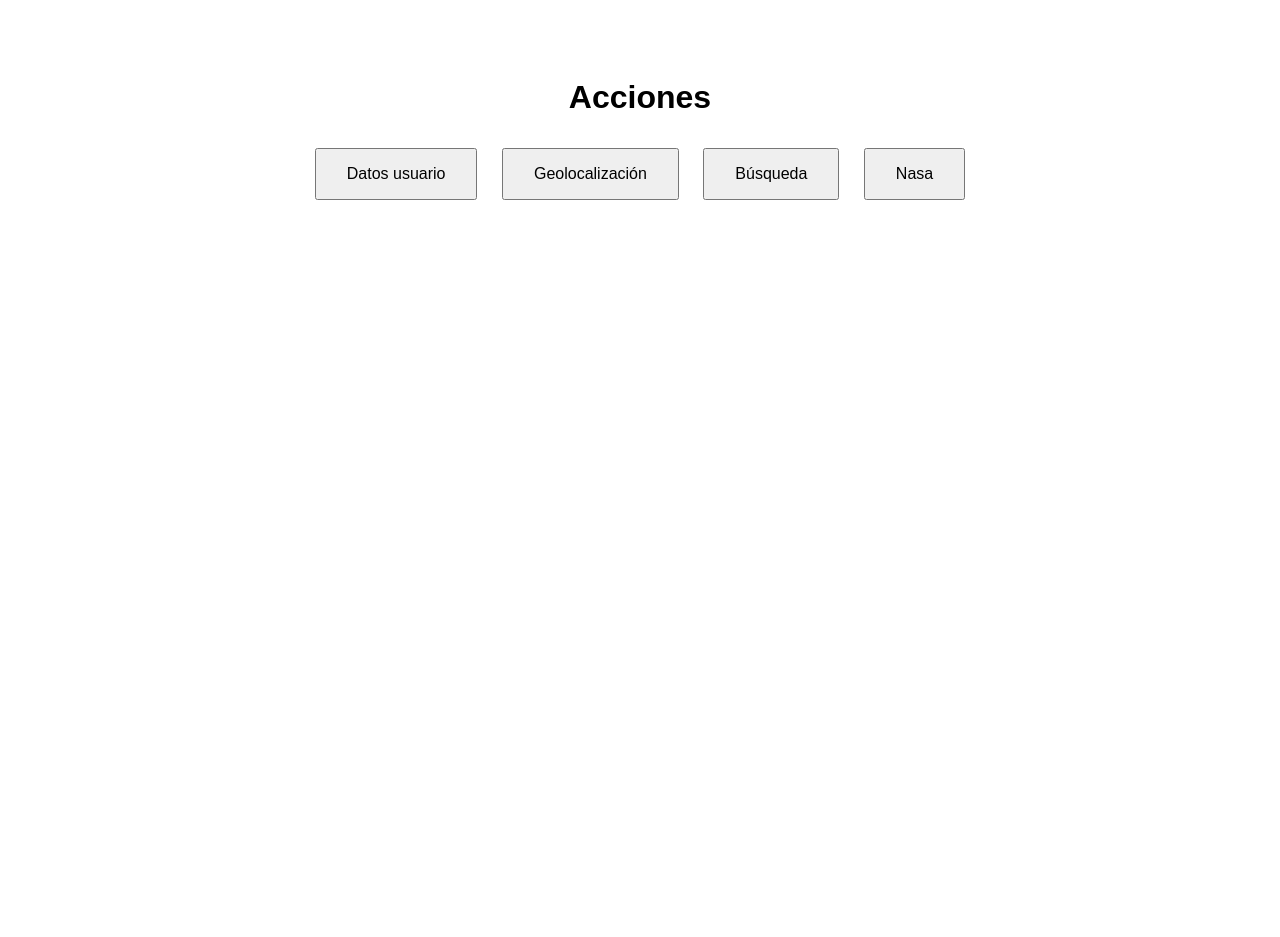
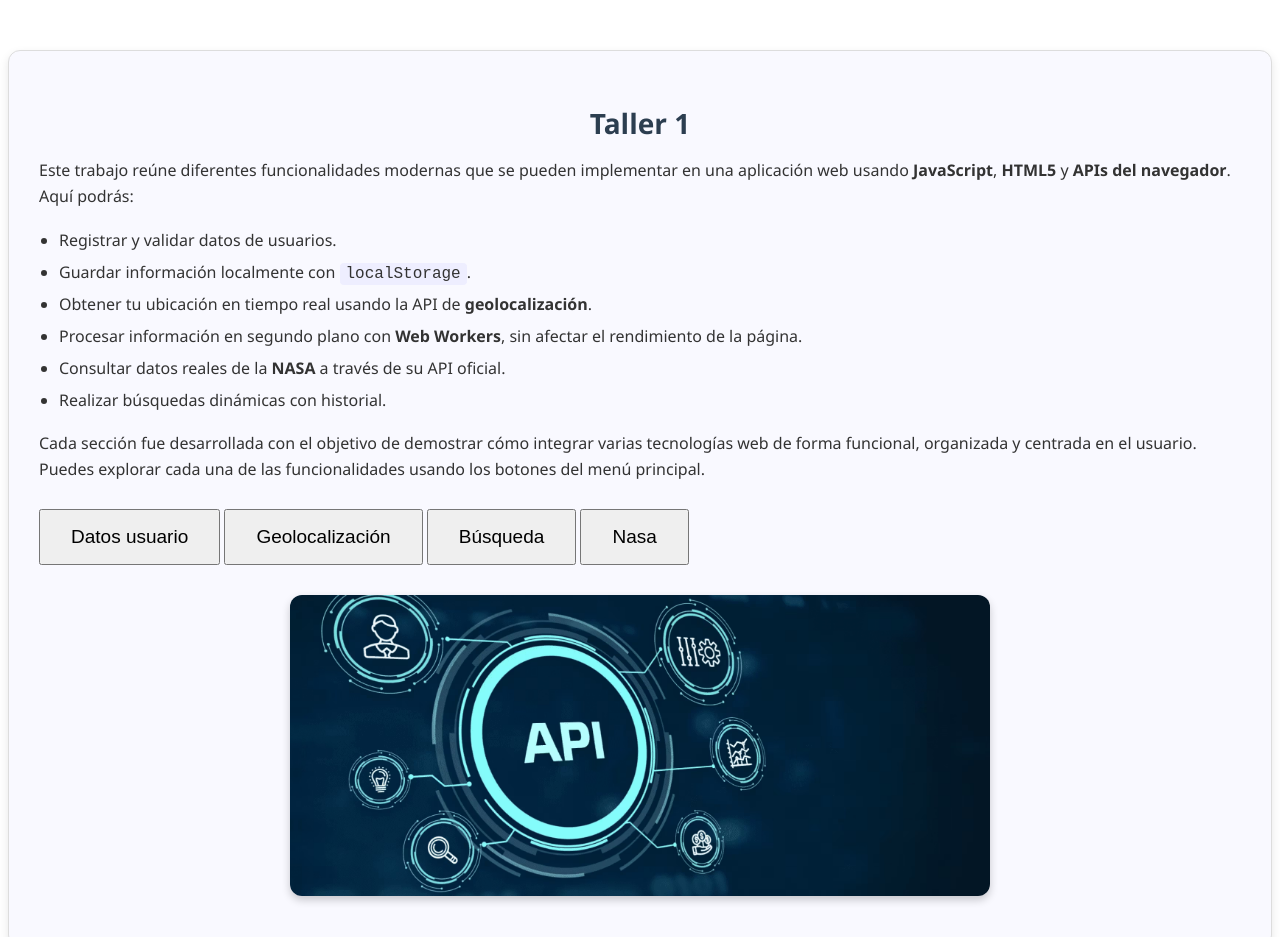
Before and after one commit to danielreyes04/Taller1_API, a plain HTML site: page index.html in a window 1280 px wide. Shown: the top 937 px of the page. Before the commit the page ends 800 px from the top, so only its background shows below. Drawn offline with Linux system fonts and the light colour scheme.

Commit message:
Se agrego nuevo diseño

```diff
--- a/css/styles.css
+++ b/css/styles.css
@@ -0,0 +1,64 @@
+section {
+  max-width: 1700px;
+  margin: 50px auto;
+  padding: 30px;
+  background-color: #f9f9ff;
+  border: 1px solid #ddd;
+  border-radius: 12px;
+  box-shadow: 0 4px 10px rgba(0, 0, 0, 0.1);
+  font-family: 'Segoe UI', Tahoma, Geneva, Verdana, sans-serif;
+  color: #333;
+}
+
+section h2 {
+  font-size: 28px;
+  color: #2c3e50;
+  margin-bottom: 15px;
+  text-align: center;
+
+}
+
+section p {
+  font-size: 16px;
+  line-height: 1.6;
+}
+
+section ul {
+  margin: 20px 0;
+  padding-left: 20px;
+  list-style: disc;
+
+}
+
+section ul li {
+  margin-bottom: 10px;
+  font-size: 16px;
+}
+
+code {
+  background-color: #eef;
+  padding: 2px 6px;
+  border-radius: 4px;
+  font-family: monospace;
+}
+button {
+    margin: 10px auto;
+    padding: 15px 30px;
+    font-size: 19px;
+    cursor: pointer;
+    text-align: center;
+}
+img {
+    display: block;              /* Hace que la imagen se comporte como bloque */
+    margin: 20px auto;           /* Centra horizontalmente */
+    max-width: 100%;             /* Se adapta al ancho del contenedor */
+    height: auto;                /* Mantiene proporción */
+    border-radius: 12px;         /* Bordes redondeados */
+    box-shadow: 0 4px 8px rgba(0, 0, 0, 0.2); /* Sombra sutil */
+    transition: transform 0.3s ease; /* Transición suave al hacer hover */
+}
+
+/* Efecto al pasar el cursor por encima */
+img:hover {
+    transform: scale(1.05); /* Agranda ligeramente la imagen */
+}
--- a/index.html
+++ b/index.html
@@ -3,29 +3,38 @@
 <head>
     <meta charset="UTF-8">
     <title>Taller 1</title>
-    <style>
-        body {
-            font-family: Arial, sans-serif;
-            text-align: center;
-            padding: 50px;
-        }
-
-        button {
-            margin: 10px;
-            padding: 15px 30px;
-            font-size: 16px;
-            cursor: pointer;
-        }
-    </style>
+    <link rel="stylesheet" href="css/styles.css">
 </head>
 <body>
-    <h1>Acciones</h1>
+    <section>
+    <h2>Taller 1</h2>
+
+    <p>
+        Este trabajo reúne diferentes funcionalidades modernas que se pueden implementar en una aplicación web usando <strong>JavaScript</strong>, <strong>HTML5</strong> y <strong>APIs del navegador</strong>. Aquí podrás:
+    </p>
+
+    <ul>
+        <li>Registrar y validar datos de usuarios.</li>
+        <li>Guardar información localmente con <code>localStorage</code>.</li>
+        <li>Obtener tu ubicación en tiempo real usando la API de <strong>geolocalización</strong>.</li>
+        <li>Procesar información en segundo plano con <strong>Web Workers</strong>, sin afectar el rendimiento de la página.</li>
+        <li>Consultar datos reales de la <strong>NASA</strong> a través de su API oficial.</li>
+        <li>Realizar búsquedas dinámicas con historial.</li>
+    </ul>
+
+    <p>
+        Cada sección fue desarrollada con el objetivo de demostrar cómo integrar varias tecnologías web de forma funcional, organizada y centrada en el usuario. Puedes explorar cada una de las funcionalidades usando los botones del menú principal.
+    </p>
 
     <a href="front/formulario.html"><button>Datos usuario</button></a>
     <a href="front/geolocalizacion.html"><button>Geolocalización</button></a>
     <a href="front/busqueda.html"><button>Búsqueda</button></a>
     <a href="front/nasa.html"><button>Nasa</button></a>
 
+    <img src="imagen/api.png" alt="Imagen de APIS" width="700">
+
+    </section>
+
 
 </body>
 </html>
```
Also changed, not shown: imagen/api.png (added).
